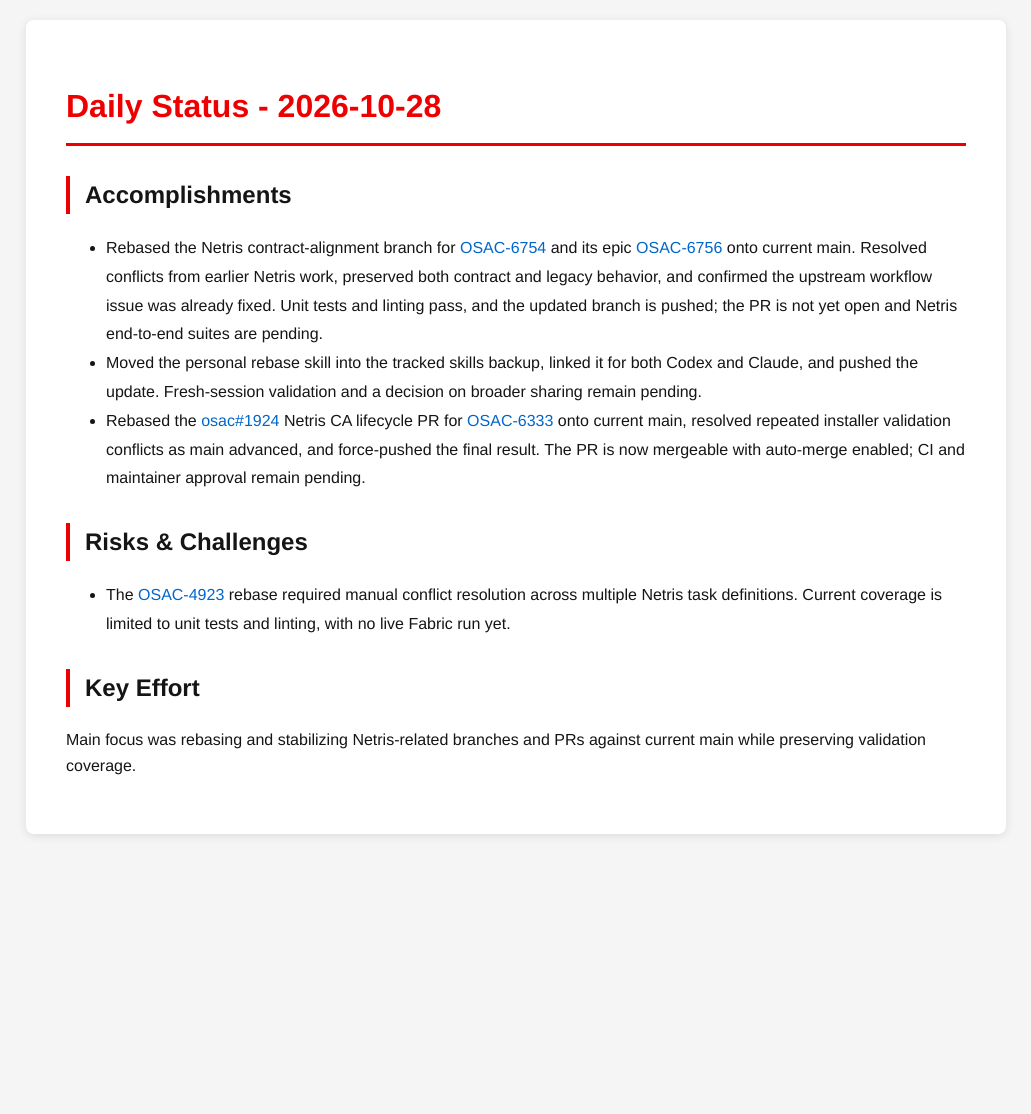
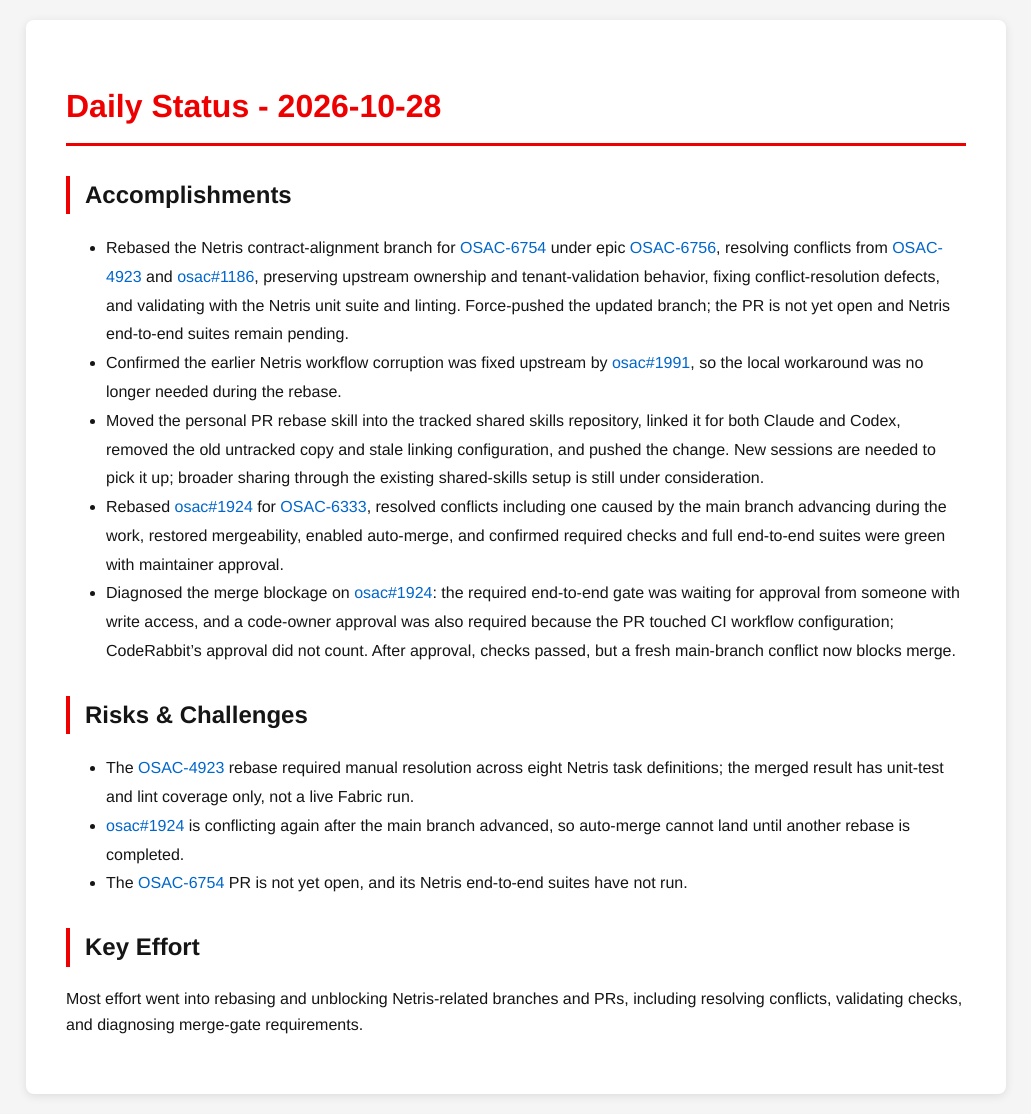
Before and after one commit to tzvatot/daily-status, a Jekyll site: the page built from 2026-10-28.md, in a window 1280 px wide. Shown: the whole page, without its empty margins (124-1155 px from the left). Built offline with Jekyll 4.4.1, drawn with Linux system fonts in a browser that asks for light colours; before the commit the page ends 900 px from its top, so only the background shows below that.

Commit message:
Daily status update - 2026-10-28

```diff
--- a/2026-10-28.md
+++ b/2026-10-28.md
@@ -7,12 +7,16 @@
 # Daily Status - 2026-10-28
 
 ## Accomplishments
-- Rebased the Netris contract-alignment branch for [OSAC-6754](https://redhat.atlassian.net/browse/OSAC-6754) and its epic [OSAC-6756](https://redhat.atlassian.net/browse/OSAC-6756) onto current main. Resolved conflicts from earlier Netris work, preserved both contract and legacy behavior, and confirmed the upstream workflow issue was already fixed. Unit tests and linting pass, and the updated branch is pushed; the PR is not yet open and Netris end-to-end suites are pending.
-- Moved the personal rebase skill into the tracked skills backup, linked it for both Codex and Claude, and pushed the update. Fresh-session validation and a decision on broader sharing remain pending.
-- Rebased the [osac#1924](https://github.com/osac-project/osac/pull/1924) Netris CA lifecycle PR for [OSAC-6333](https://redhat.atlassian.net/browse/OSAC-6333) onto current main, resolved repeated installer validation conflicts as main advanced, and force-pushed the final result. The PR is now mergeable with auto-merge enabled; CI and maintainer approval remain pending.
+- Rebased the Netris contract-alignment branch for [OSAC-6754](https://redhat.atlassian.net/browse/OSAC-6754) under epic [OSAC-6756](https://redhat.atlassian.net/browse/OSAC-6756), resolving conflicts from [OSAC-4923](https://redhat.atlassian.net/browse/OSAC-4923) and [osac#1186](https://github.com/osac-project/osac/pull/1186), preserving upstream ownership and tenant-validation behavior, fixing conflict-resolution defects, and validating with the Netris unit suite and linting. Force-pushed the updated branch; the PR is not yet open and Netris end-to-end suites remain pending.
+- Confirmed the earlier Netris workflow corruption was fixed upstream by [osac#1991](https://github.com/osac-project/osac/pull/1991), so the local workaround was no longer needed during the rebase.
+- Moved the personal PR rebase skill into the tracked shared skills repository, linked it for both Claude and Codex, removed the old untracked copy and stale linking configuration, and pushed the change. New sessions are needed to pick it up; broader sharing through the existing shared-skills setup is still under consideration.
+- Rebased [osac#1924](https://github.com/osac-project/osac/pull/1924) for [OSAC-6333](https://redhat.atlassian.net/browse/OSAC-6333), resolved conflicts including one caused by the main branch advancing during the work, restored mergeability, enabled auto-merge, and confirmed required checks and full end-to-end suites were green with maintainer approval.
+- Diagnosed the merge blockage on [osac#1924](https://github.com/osac-project/osac/pull/1924): the required end-to-end gate was waiting for approval from someone with write access, and a code-owner approval was also required because the PR touched CI workflow configuration; CodeRabbit's approval did not count. After approval, checks passed, but a fresh main-branch conflict now blocks merge.
 
 ## Risks & Challenges
-- The [OSAC-4923](https://redhat.atlassian.net/browse/OSAC-4923) rebase required manual conflict resolution across multiple Netris task definitions. Current coverage is limited to unit tests and linting, with no live Fabric run yet.
+- The [OSAC-4923](https://redhat.atlassian.net/browse/OSAC-4923) rebase required manual resolution across eight Netris task definitions; the merged result has unit-test and lint coverage only, not a live Fabric run.
+- [osac#1924](https://github.com/osac-project/osac/pull/1924) is conflicting again after the main branch advanced, so auto-merge cannot land until another rebase is completed.
+- The [OSAC-6754](https://redhat.atlassian.net/browse/OSAC-6754) PR is not yet open, and its Netris end-to-end suites have not run.
 
 ## Key Effort
-Main focus was rebasing and stabilizing Netris-related branches and PRs against current main while preserving validation coverage.
+Most effort went into rebasing and unblocking Netris-related branches and PRs, including resolving conflicts, validating checks, and diagnosing merge-gate requirements.
```
